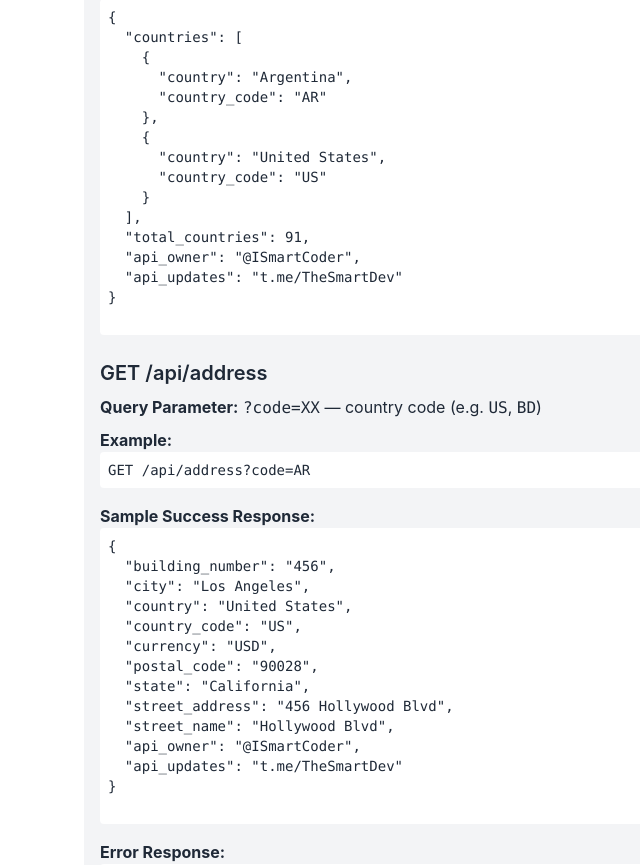
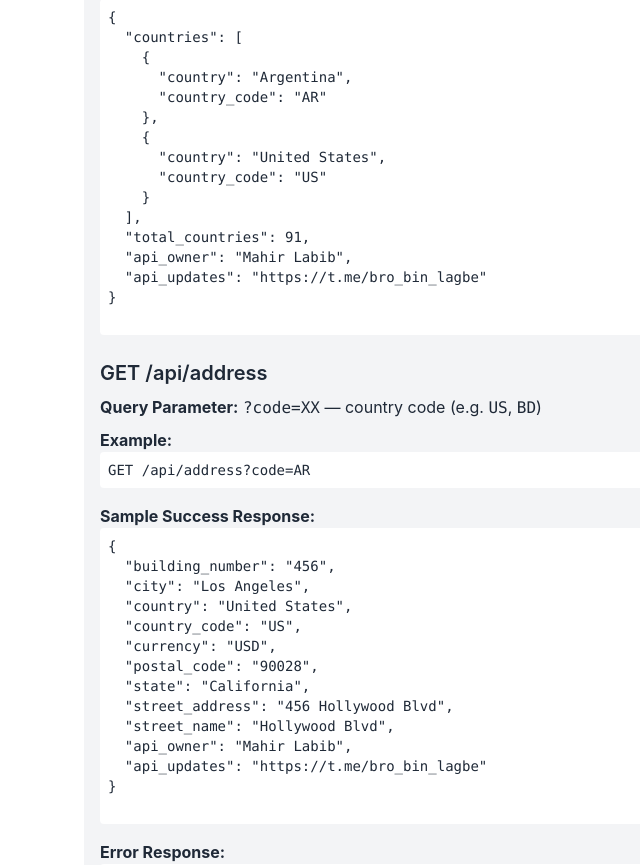
Before and after one commit to v5on/fakexy-api, a Flask app: page / in a window 1280 px wide. Shown: the part 1725-2590 px from the top of the page, without its empty margins (4-644 px from the left). Run offline with Flask 3, Linux system fonts and the light colour scheme; some libraries are stand-ins or nearby versions.

Commit message:
Update index.html

```diff
--- a/templates/index.html
+++ b/templates/index.html
@@ -78,8 +78,8 @@
     }
   ],
   "total_countries": 91,
-  "api_owner": "@ISmartCoder",
-  "api_updates": "t.me/TheSmartDev"
+  "api_owner": "Mahir Labib",
+  "api_updates": "https://t.me/bro_bin_lagbe"
 }
           </pre>
         </div>
@@ -101,8 +101,8 @@
   "state": "California",
   "street_address": "456 Hollywood Blvd",
   "street_name": "Hollywood Blvd",
-  "api_owner": "@ISmartCoder",
-  "api_updates": "t.me/TheSmartDev"
+  "api_owner": "Mahir Labib",
+  "api_updates": "https://t.me/bro_bin_lagbe"
 }
           </pre>
           <p class="mt-4"><strong>Error Response:</strong></p>
```
